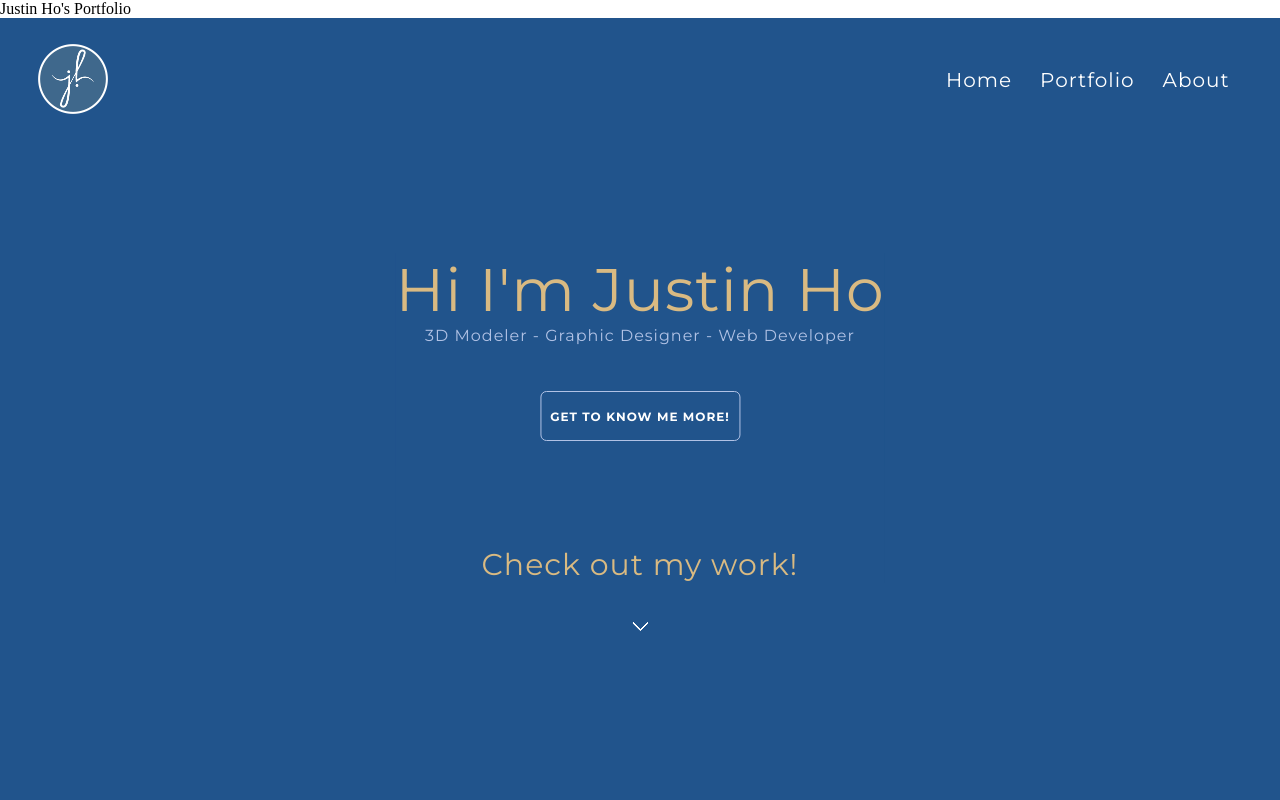
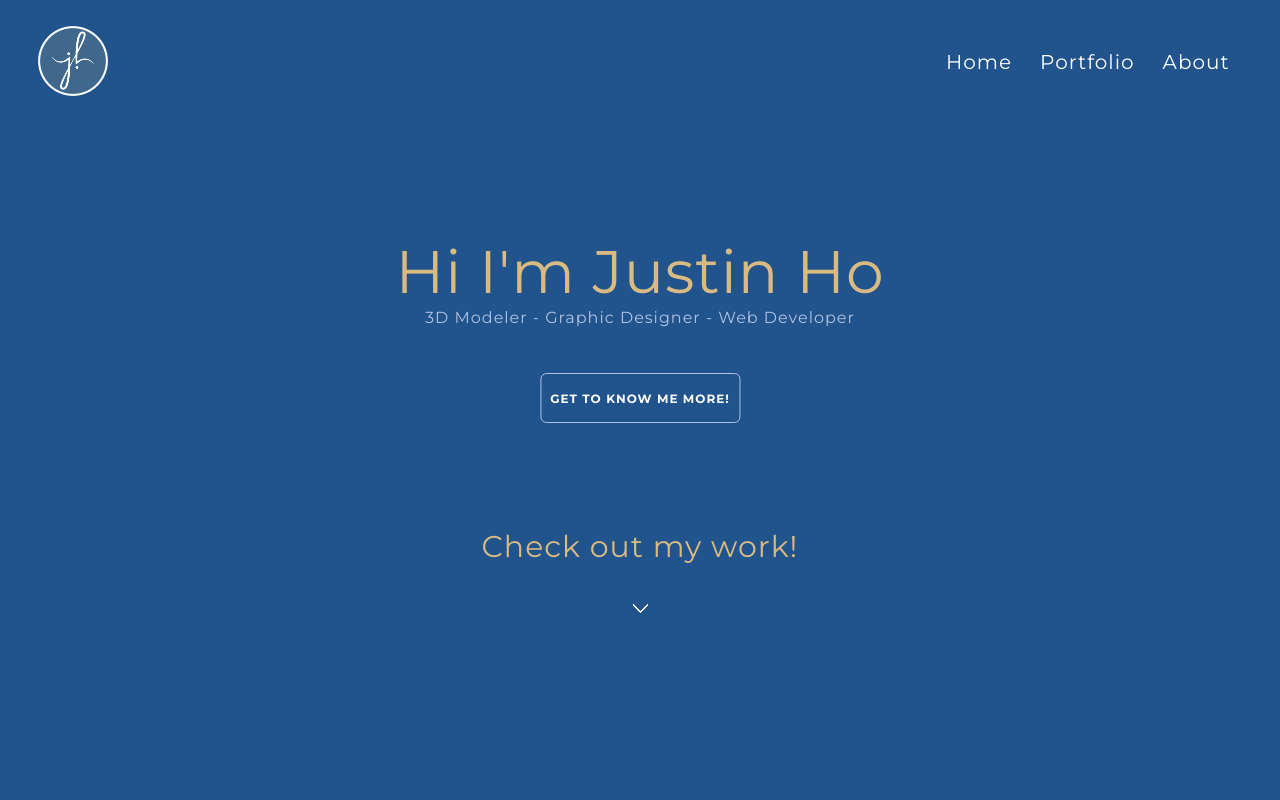
Before and after one commit to jhoanimates/myportfolio, a plain HTML site: page index.html in a window 1280 px wide. Shown: the top 800 px of the page. Drawn offline with Linux system fonts and the light colour scheme.

Commit message:
Update index.html

```diff
--- a/index.html
+++ b/index.html
@@ -2,7 +2,7 @@
 <html>
 
 <head>
-  <meta name="viewport" content="with=device-width, inital-scale=1.0" <title>Justin Ho's Portfolio</title>
+  <meta name="viewport" content="with=device-width, inital-scale=1.0">
   <link rel="stylesheet" href="portcss.css" />
   <!-- google fonts-->
   <link rel="preconnect" href="https://fonts.googleapis.com">
```
